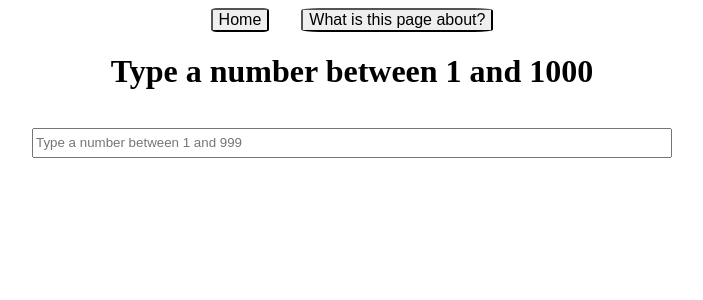
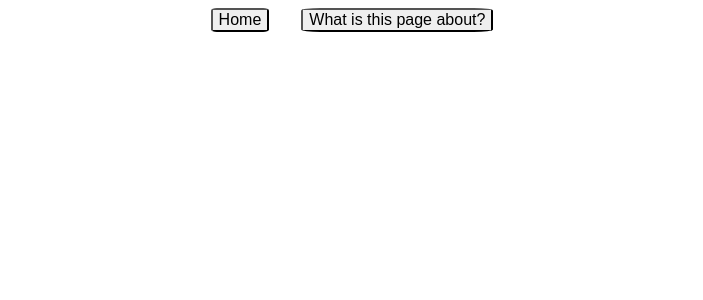
Before and after one commit to fmagesty/button-aesthetics, a React (Create React App) app: page / in a window 1280 px wide. Shown: the top 300 px of the page, without its empty margins (288-991 px from the left). Built offline with nearby package versions, Linux system fonts and the light colour scheme.

Commit message:
routing fix

```diff
--- a/src/App/App.js
+++ b/src/App/App.js
@@ -8,7 +8,7 @@
     <Router>
       <div>
         <button className="pages-btn">
-          <Link to="/">Home</Link>
+          <Link to="/button-aesthetics">Home</Link>
         </button>
         <button className="pages-btn">
           <Link to="/about">What is this page about?</Link>
@@ -16,11 +16,11 @@
       </div>
       <div>
         <Switch>
+          <Route exact path="/button-aesthetics">
+            <Homepage />
+          </Route>
           <Route path="/about">
             <About />
-          </Route>
-          <Route path="/">
-            <Homepage />
           </Route>
         </Switch>
       </div>
```
